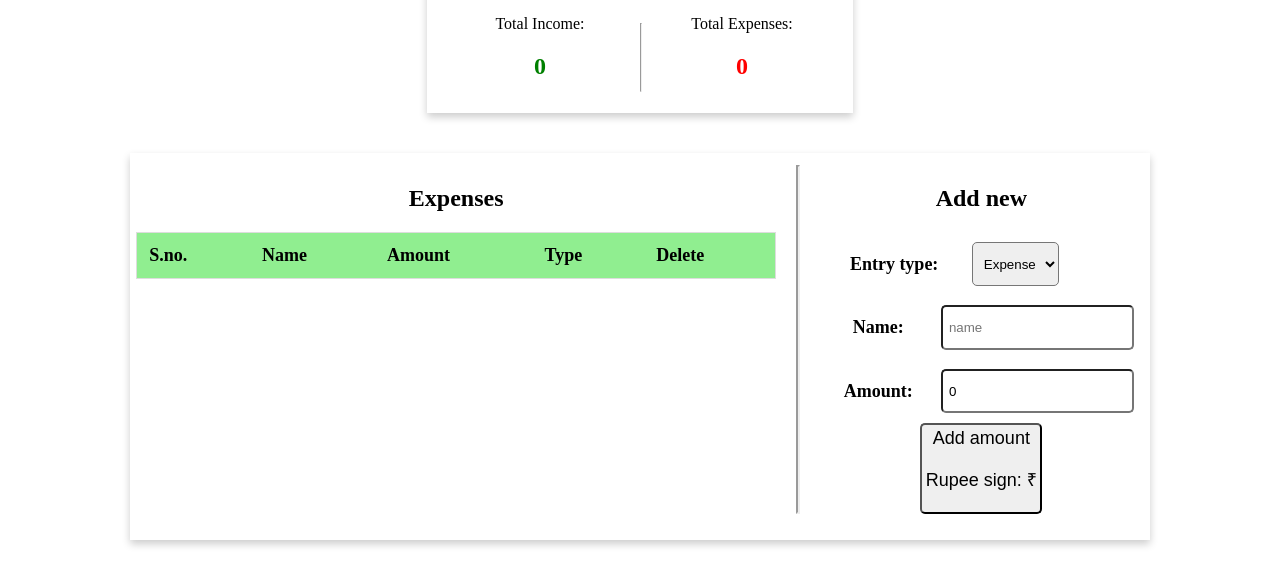
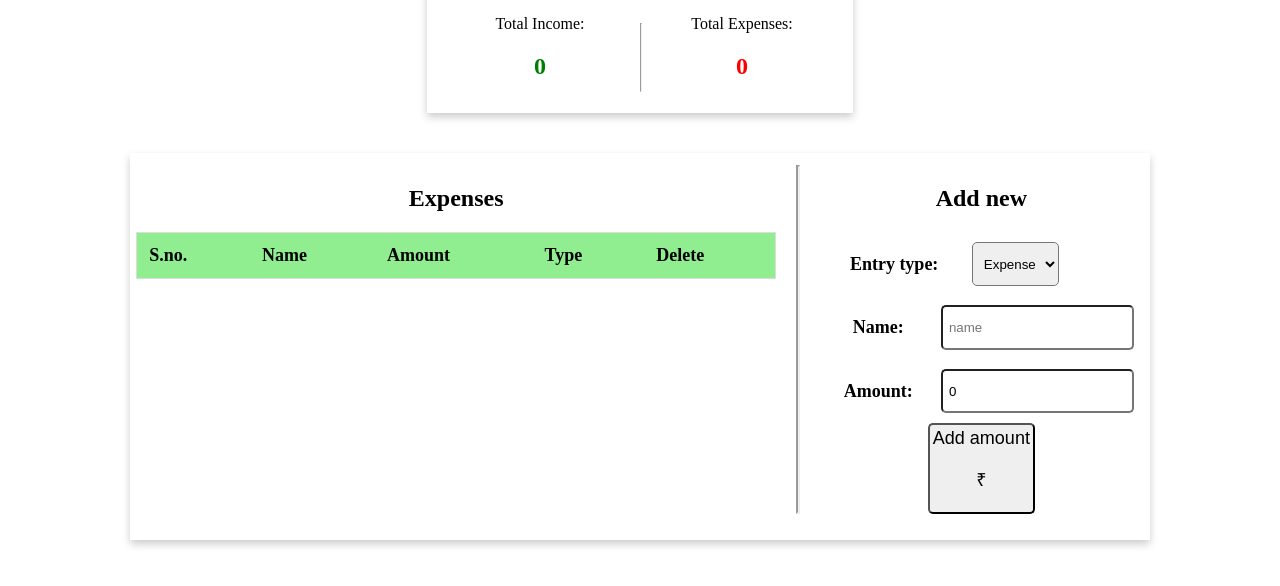
Before and after one commit to Sakshamsinghhtomar/Expense-tracker, a plain HTML site: page index.html in a window 1280 px wide. Shown: the part 176-762 px from the top of the page. Drawn offline with Linux system fonts and the light colour scheme.

Commit message:
Update index.html

```diff
--- a/index.html
+++ b/index.html
@@ -95,7 +95,7 @@
                 </div>
             </div>
             <button onclick="addItem()">
-                Add amount <p>Rupee sign: &#8377;</p>
+                Add amount <p>&#8377;</p>
             </button>
         </div>
     </div>
```
